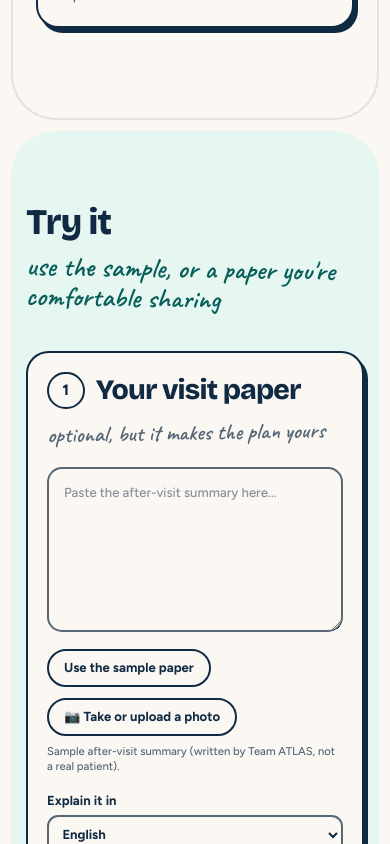
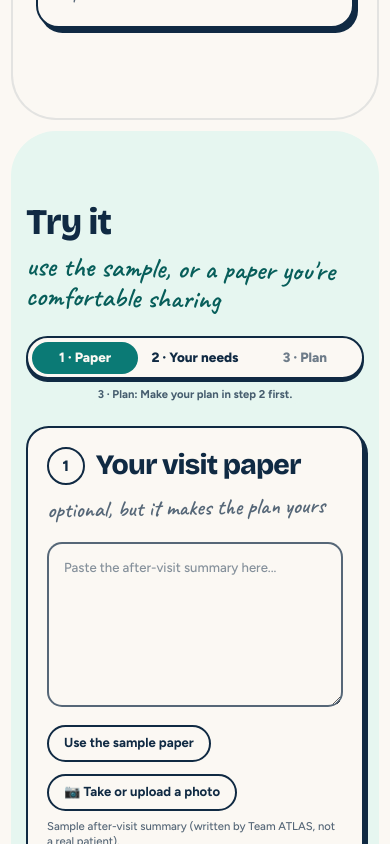
Before and after one commit to ACT-Team-12/atlas, a Next.js app in the folder web/: page / in a window 390 px wide. Shown: the part 2540-3384 px from the top of the page. Built offline with nearby package versions, Linux system fonts and the light colour scheme.

Commit message:
Phone tabs for Try it: one step card at a time below md
Real feedback from a phone user: tabs would help because it is a lot of scrolling. Below md, a sticky tab bar (1 Paper, 2 Your needs, 3 Plan) shows one step card at a time. Hidden cards stay mounted. Desktop is unchanged.

```diff
--- a/web/src/app/globals.css
+++ b/web/src/app/globals.css
@@ -88,6 +88,10 @@ body {
   border-radius: var(--radius-section);
   position: relative;
   overflow: hidden;
+}
+/* Phones: the "Try it" tab bar is sticky. overflow: hidden would stop it sticking; clip still trims the corners. */
+@media not all and (min-width: 48rem) {
+  #try > .section-card { overflow: clip; }
 }
 
 .card {
--- /dev/null
+++ b/web/src/lib/phoneTabs.ts
@@ -0,0 +1,66 @@
+/**
+ * Phone tabs for the "Try it" section. On phones the three step cards become three tabs so the
+ * page is not one long scroll. Pure logic only, so it can be tested without a browser.
+ */
+
+export type Tab = 1 | 2 | 3;
+export const TABS: readonly Tab[] = [1, 2, 3];
+
+export type FlowState = {
+  /** A paper has been read (Step 1 has a result). */
+  hasCare: boolean;
+  /** A plan exists (Step 3 has something to show). */
+  hasPlan: boolean;
+};
+
+export type TabInfo = {
+  tab: Tab;
+  available: boolean;
+  /** Step finished: same rule as the check in each step's header. */
+  done: boolean;
+  /** Short reason shown when the tab is not available yet. */
+  why: string | null;
+};
+
+/**
+ * Step 2 is always open: the paper is optional ("optional, but it makes the plan yours"), and today
+ * the person can pick barriers and make a plan without one. Step 3 needs a plan.
+ */
+export function tabInfo(s: FlowState): Record<Tab, TabInfo> {
+  return {
+    1: { tab: 1, available: true, done: s.hasCare, why: null },
+    2: { tab: 2, available: true, done: s.hasPlan, why: null },
+    3: { tab: 3, available: s.hasPlan, done: s.hasPlan, why: s.hasPlan ? null : "Make your plan in step 2 first" },
+  };
+}
+
+/** The tab to show: the chosen one if it is open, otherwise the nearest open tab before it. */
+export function shownTab(chosen: Tab, s: FlowState): Tab {
+  const info = tabInfo(s);
+  for (let t = chosen; t >= 1; t--) if (info[t as Tab].available) return t as Tab;
+  return 1;
+}
+
+/**
+ * Where a person lands when their saved session comes back: the furthest step they reached.
+ * A saved plan opens the plan; a saved paper with no plan opens "your needs" (their next step).
+ */
+export function restoredTab(s: FlowState): Tab {
+  if (s.hasPlan) return 3;
+  if (s.hasCare) return 2;
+  return 1;
+}
+
+/** Arrow keys, Home and End move between open tabs and wrap around, skipping closed ones. */
+export function keyTarget(current: Tab, key: string, s: FlowState): Tab | null {
+  const info = tabInfo(s);
+  const open = TABS.filter((t) => info[t].available);
+  if (open.length === 0) return null;
+  if (key === "Home") return open[0];
+  if (key === "End") return open[open.length - 1];
+  const step = key === "ArrowRight" ? 1 : key === "ArrowLeft" ? -1 : 0;
+  if (step === 0) return null;
+  const at = open.indexOf(current);
+  if (at === -1) return open[0];
+  return open[(at + step + open.length) % open.length];
+}
--- a/web/src/ui/CarePlanTool.tsx
+++ b/web/src/ui/CarePlanTool.tsx
@@ -16,6 +16,8 @@ import { ShareFamily } from "./ShareFamily";
 import { BookIt } from "./BookIt";
 import { bookableItem } from "@/lib/booking";
 import { readExtractEvents, StreamBroken, StreamFailed } from "@/lib/extractEvents";
+import { restoredTab, shownTab, type Tab } from "@/lib/phoneTabs";
+import { isPhoneNow, panelId, PhoneTabBar, scrollToPanel, tabId, useIsPhone } from "./PhoneTabs";
 
 const KIND: Record<string, { label: string; cls: string }> = {
   medication: { label: "Medicine", cls: "bg-sky text-sky-deep" },
@@ -221,6 +223,11 @@ export function CarePlanTool() {
   const loaded = useRef(false);
   const [speaking, setSpeaking] = useState(false);
   const speechRun = useRef(0);
+  // Phones only: which step card is showing. Desktop shows all three and ignores this.
+  const [tab, setTab] = useState<Tab>(1);
+  const isPhone = useIsPhone();
+  // A scroll to run after the next render, once the newly shown card is on the page.
+  const scrollAfter = useRef<{ t: Tab; onlyIfHidden: boolean } | null>(null);
 
   // Saved on this device only (localStorage). Nothing is stored on our side; location is never saved.
   // One-time restore after hydration: localStorage does not exist during the server render.
@@ -233,7 +240,7 @@ export function CarePlanTool() {
         setText(v.text ?? ""); setLanguage(v.language ?? "English"); setLevel(v.level ?? "simple");
         setCare(v.care ?? null); setBarriers(v.barriers ?? []); setZip(v.zip ?? ""); setNote(v.note ?? "");
         setPlan(v.plan ?? null); setDone(v.done ?? {}); setRemoved(v.removed ?? {}); setPhotoChecked(v.photoChecked ?? false);
-        if (v.care || v.plan) setRestoredAt(v.savedAt);
+        if (v.care || v.plan) { setRestoredAt(v.savedAt); setTab(restoredTab({ hasCare: !!v.care, hasPlan: !!v.plan })); }
       }
     } catch {}
     loaded.current = true;
@@ -252,6 +259,7 @@ export function CarePlanTool() {
   function clearSaved() {
     try { localStorage.removeItem(SAVE_KEY); } catch {}
     setText(""); setCare(null); setPlan(null); setBarriers([]); setZip(""); setNote(""); setDone({}); setRemoved({}); setRestoredAt(null); setLoc(null);
+    setTab(1);
   }
 
   async function checkMeaningFor(c: CarePlanResponse) {
@@ -277,7 +285,7 @@ export function CarePlanTool() {
   async function readPaper(corrected?: string) {
     meaningFor.current = ""; setMeaning({ status: "idle", byId: {} });
     setReading(true); setError(null); setCare(null); setPlan(null); setDone({}); setRemoved({}); setRestoredAt(null);
-    setTranscript(null); setPhotoChecked(false); setPartial([]);
+    setTranscript(null); setPhotoChecked(false); setPartial([]); setTab(1);
     if (corrected !== undefined) { setPhoto(null); setText(corrected); }
     const run = ++readRun.current;
     try {
@@ -301,7 +309,8 @@ export function CarePlanTool() {
       setCare(json);
       if (json.source_kind === "image") { setTranscript(json.source_text); return; }
       void checkMeaningFor(json);
-      document.getElementById("step-2")?.scrollIntoView({ behavior: "smooth", block: "start" });
+      // Phones stay on step 1 so the person sees their steps; "Next: your needs" moves on.
+      if (!isPhoneNow()) document.getElementById("step-2")?.scrollIntoView({ behavior: "smooth", block: "start" });
     } catch (e) { setPartial([]); setError(e instanceof Error ? e.message : "Something went wrong."); }
     finally { setReading(false); }
   }
@@ -319,7 +328,9 @@ export function CarePlanTool() {
       const json = await res.json();
       if (!res.ok) throw new Error(json.error ?? "Something went wrong.");
       setPlan(json);
-      document.getElementById("step-3")?.scrollIntoView({ behavior: "smooth", block: "start" });
+      setTab(3);
+      if (isPhoneNow()) scrollAfter.current = { t: 3, onlyIfHidden: false };
+      else document.getElementById("step-3")?.scrollIntoView({ behavior: "smooth", block: "start" });
     } catch (e) { setError(e instanceof Error ? e.message : "Something went wrong."); }
     finally { setPlanning(false); }
   }
@@ -364,6 +375,19 @@ export function CarePlanTool() {
     setSpeaking(false);
   }, [plan]);
 
+  // Runs after every render; does nothing unless a phone tab change asked for a scroll.
+  useEffect(() => {
+    const req = scrollAfter.current;
+    if (!req) return;
+    scrollAfter.current = null;
+    scrollToPanel(req.t, req.onlyIfHidden);
+  });
+
+  function pickTab(t: Tab, onlyIfHidden = true) {
+    setTab(t);
+    scrollAfter.current = { t, onlyIfHidden };
+  }
+
   // The handoff sheet is the only thing printed while html.print-sheet is set; afterprint clears it.
   function printSheet() {
     const root = document.documentElement;
@@ -384,6 +408,14 @@ export function CarePlanTool() {
   // A photo's steps quote the AI's own reading of it, so nothing is shown or planned until the person checks that reading.
   const needsPhotoCheck = care?.source_kind === "image" && !photoChecked;
   const removedItems = (care?.items ?? []).filter((i) => removed[i.id]);
+  const flow = { hasCare: !!care, hasPlan: !!plan };
+  const shown = shownTab(tab, flow);
+  // Phones: one step card at a time. Hidden cards stay mounted (state, timers and requests carry on).
+  const panel = (t: Tab) => ({
+    id: panelId(t),
+    ...(isPhone ? { role: "tabpanel", "aria-labelledby": tabId(t) } : {}),
+  });
+  const onPhone = (t: Tab) => (t === shown ? "" : "max-md:hidden");
 
   return (
     <section id="try" className="relative px-3 mt-3 scroll-mt-20" aria-labelledby="try-title">
@@ -402,15 +434,17 @@ export function CarePlanTool() {
 
         {error && <p role="alert" className="mt-6 rounded-2xl border-2 border-red bg-red-soft p-4 font-bold text-red">{error}</p>}
 
+        <PhoneTabBar shown={shown} state={flow} onPick={pickTab} />
+
         {/* Step 1 */}
-        <div className="card mt-10 p-5 sm:p-8">
+        <div {...panel(1)} className={`card mt-10 max-md:mt-4 p-5 sm:p-8 max-md:scroll-mt-44 ${onPhone(1)}`}>
           <StepHeader n={1} title="Your visit paper" done={!!care} note="optional, but it makes the plan yours" />
           <div className="mt-6 grid gap-5 lg:grid-cols-[1fr_15rem]">
             <div>
               <textarea data-lenis-prevent aria-label="After-visit summary text" className="h-44 w-full rounded-2xl border-2 border-ink/70 bg-paper p-4 text-sm focus:border-teal"
                 placeholder="Paste the after-visit summary here..." value={text} onChange={(e) => { setText(e.target.value); setPhoto(null); }} />
               <div className="mt-3 flex flex-wrap items-center gap-3 text-sm font-bold">
-                <button type="button" className="rounded-full border-2 border-ink px-4 py-2 hover:bg-mint" onClick={() => { setText(SAMPLE_AVS); setPhoto(null); }}>Use the sample paper</button>
+                <button type="button" className="rounded-full border-2 border-ink px-4 py-2 hover:bg-mint" onClick={() => { setText(SAMPLE_AVS); setPhoto(null); setTab(1); }}>Use the sample paper</button>
                 <label className="cursor-pointer rounded-full border-2 border-ink px-4 py-2 hover:bg-mint">
                   📷 {photo ? photo.name : "Take or upload a photo"}
                   <input type="file" accept="image/*" capture="environment" className="hidden"
@@ -544,12 +578,16 @@ export function CarePlanTool() {
                 </div>
               </div>
               <Understand key={`${care.source_text.length}:${items.map((i) => i.id).join(",")}:${language}`} care={care} items={items} language={language} />
+              <button type="button" onClick={() => pickTab(2, false)}
+                className="md:hidden mt-8 w-full rounded-full border-2 border-ink bg-sun px-5 py-3 text-lg font-extrabold shadow-[0_3px_0_var(--ink)] focus-visible:outline-3 focus-visible:outline-offset-2 focus-visible:outline-teal-deep">
+                Next: your needs →
+              </button>
             </div>
           )}
         </div>
 
         {/* Step 2 */}
-        <div id="step-2" className="card mt-6 p-5 sm:p-8 scroll-mt-24">
+        <div {...panel(2)} className={`card mt-6 max-md:mt-4 p-5 sm:p-8 scroll-mt-24 max-md:scroll-mt-44 ${onPhone(2)}`}>
           <StepHeader n={2} title="What gets in the way?" done={!!plan} note="pick any that fit" />
           <div className="mt-6 flex flex-wrap gap-2.5" role="group" aria-label="Barriers">
             {BARRIERS.map((b) => {
@@ -589,7 +627,7 @@ export function CarePlanTool() {
 
         {/* Step 3 */}
         {plan && (
-          <div id="step-3" className="card mt-6 p-5 sm:p-8 scroll-mt-24">
+          <div {...panel(3)} className={`card mt-6 max-md:mt-4 p-5 sm:p-8 scroll-mt-24 max-md:scroll-mt-44 ${onPhone(3)}`}>
             <StepHeader n={3} title="Your plan" done note={plan.located.label} />
             <p className="mt-4 text-lg font-semibold max-w-[50em]">{plan.summary}</p>
             <div className="mt-4 flex flex-wrap gap-3 text-sm font-bold">
--- /dev/null
+++ b/web/src/ui/PhoneTabs.tsx
@@ -0,0 +1,88 @@
+"use client";
+
+import { useRef, useSyncExternalStore, type KeyboardEvent } from "react";
+import { keyTarget, TABS, tabInfo, type FlowState, type Tab } from "@/lib/phoneTabs";
+
+/** Same edge as Tailwind's `md`: below it the steps are tabs, at it and above they stack as before. */
+const PHONE_QUERY = "not all and (min-width: 48rem)";
+
+function subscribe(onChange: () => void) {
+  const m = window.matchMedia(PHONE_QUERY);
+  m.addEventListener("change", onChange);
+  return () => m.removeEventListener("change", onChange);
+}
+
+/** True on phone widths. The server and the first client render say false, so hydration always matches. */
+export function useIsPhone() {
+  return useSyncExternalStore(subscribe, () => window.matchMedia(PHONE_QUERY).matches, () => false);
+}
+
+export function isPhoneNow() {
+  return typeof window !== "undefined" && window.matchMedia(PHONE_QUERY).matches;
+}
+
+export const tabId = (t: Tab) => `tab-step-${t}`;
+export const panelId = (t: Tab) => `step-${t}`;
+
+const LABEL: Record<Tab, string> = { 1: "Paper", 2: "Your needs", 3: "Plan" };
+
+/**
+ * Scrolls a step card to the top, just under the sticky tab bar. With `onlyIfHidden`, it only moves
+ * when the card's top is already scrolled up under the bar, so a tap near the top does not jump.
+ */
+export function scrollToPanel(t: Tab, onlyIfHidden = false) {
+  const el = document.getElementById(panelId(t));
+  if (!el) return;
+  const margin = parseFloat(getComputedStyle(el).scrollMarginTop) || 0;
+  if (onlyIfHidden && el.getBoundingClientRect().top >= margin - 1) return;
+  const reduce = window.matchMedia("(prefers-reduced-motion: reduce)").matches;
+  el.scrollIntoView({ behavior: reduce ? "auto" : "smooth", block: "start" });
+}
+
+/** Sticky tab bar for phones. Hidden from md up, where all three steps show at once. */
+export function PhoneTabBar({ shown, state, onPick }: { shown: Tab; state: FlowState; onPick: (t: Tab) => void }) {
+  const info = tabInfo(state);
+  const refs = useRef<Record<number, HTMLButtonElement | null>>({});
+  const closed = TABS.filter((t) => !info[t].available);
+
+  function onKeyDown(e: KeyboardEvent<HTMLDivElement>) {
+    const next = keyTarget(shown, e.key, state);
+    if (next == null) return;
+    e.preventDefault();
+    onPick(next);
+    refs.current[next]?.focus();
+  }
+
+  return (
+    // The mint strip behind the bar keeps the steps from showing through while it is stuck.
+    <div className="md:hidden sticky top-[4rem] z-30 mt-4 -mx-4 sm:-mx-10 bg-mint-soft px-4 sm:px-10 py-2">
+      <div role="tablist" aria-label="Steps" onKeyDown={onKeyDown}
+        className="grid grid-cols-3 gap-1 rounded-full border-2 border-ink bg-paper p-1 shadow-[0_3px_0_var(--ink)]">
+        {TABS.map((t) => {
+          const { available, done } = info[t];
+          const on = t === shown;
+          return (
+            <button key={t} ref={(el) => { refs.current[t] = el; }} type="button" role="tab" id={tabId(t)}
+              aria-selected={on} aria-controls={available ? panelId(t) : undefined}
+              aria-disabled={available ? undefined : true} aria-describedby={available ? undefined : "tabs-why"}
+              tabIndex={on ? 0 : -1}
+              onClick={() => { if (available) onPick(t); }}
+              className={`relative rounded-full px-1.5 py-2 text-[0.9rem] font-extrabold leading-tight transition-colors focus-visible:outline-3 focus-visible:outline-offset-2 focus-visible:outline-teal-deep ${
+                on ? "bg-teal text-paper" : available ? "hover:bg-mint" : "cursor-not-allowed text-ink/60"}`}>
+              {t} · {LABEL[t]}
+              {done && (
+                <span aria-hidden="true" className={`absolute -top-1.5 -right-0.5 grid h-5 w-5 place-items-center rounded-full border-2 border-ink text-[0.65rem] ${on ? "bg-paper text-teal-deep" : "bg-teal text-paper"}`}>✓</span>
+              )}
+              {done && <span className="sr-only">, done</span>}
+            </button>
+          );
+        })}
+      </div>
+      {closed.length > 0 && (
+        <p id="tabs-why" className="mx-auto mt-1.5 w-fit rounded-full bg-mint-soft px-3 py-0.5 text-center text-xs font-bold text-ink/75">
+          {closed.map((t) => `${t} · ${LABEL[t]}: ${info[t].why}`).join(". ")}.
+        </p>
+      )}
+    </div>
+  );
+}
```
Also changed, not shown: 1 other file (tests, documents, lock files or other folders).
